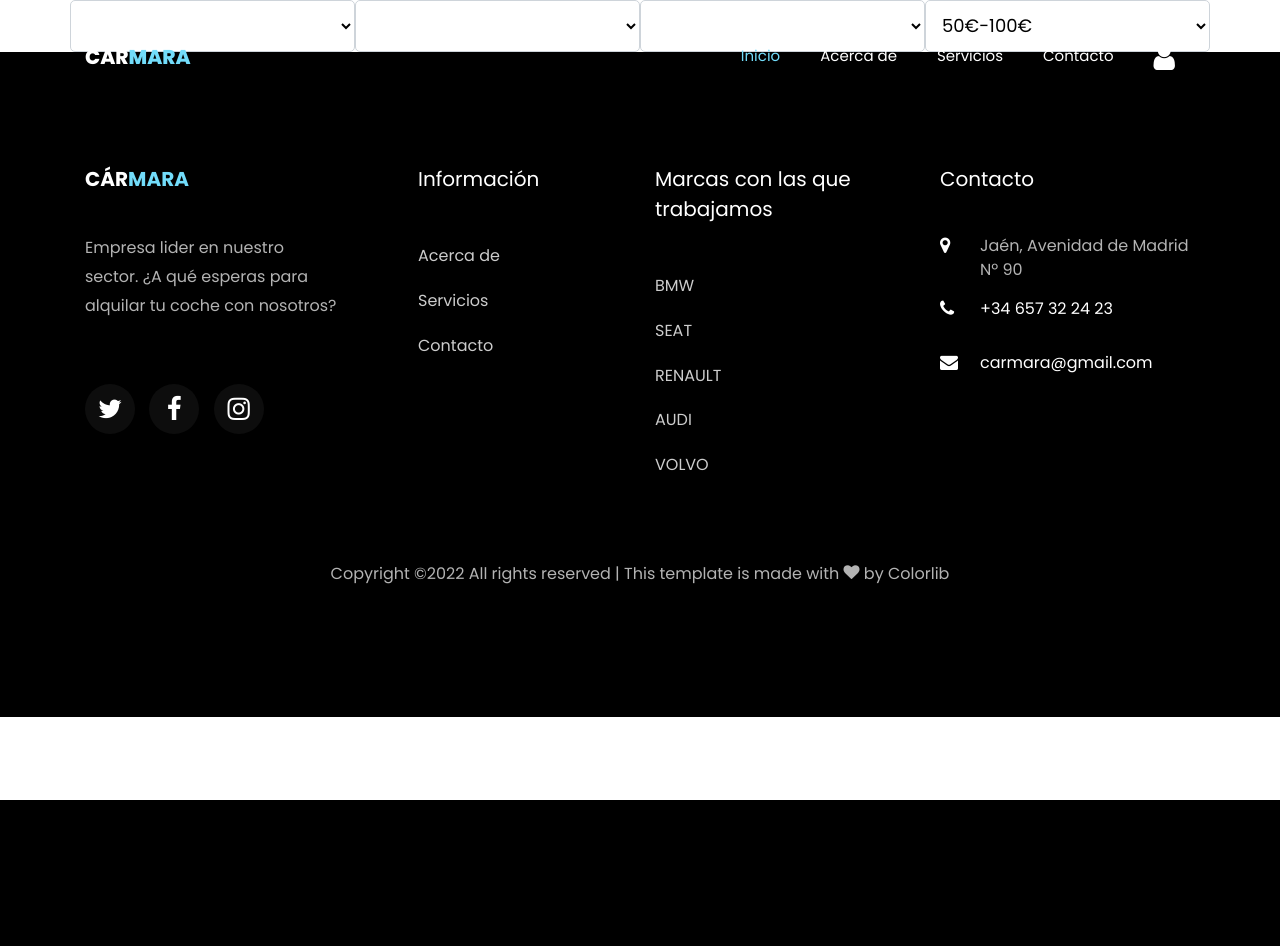
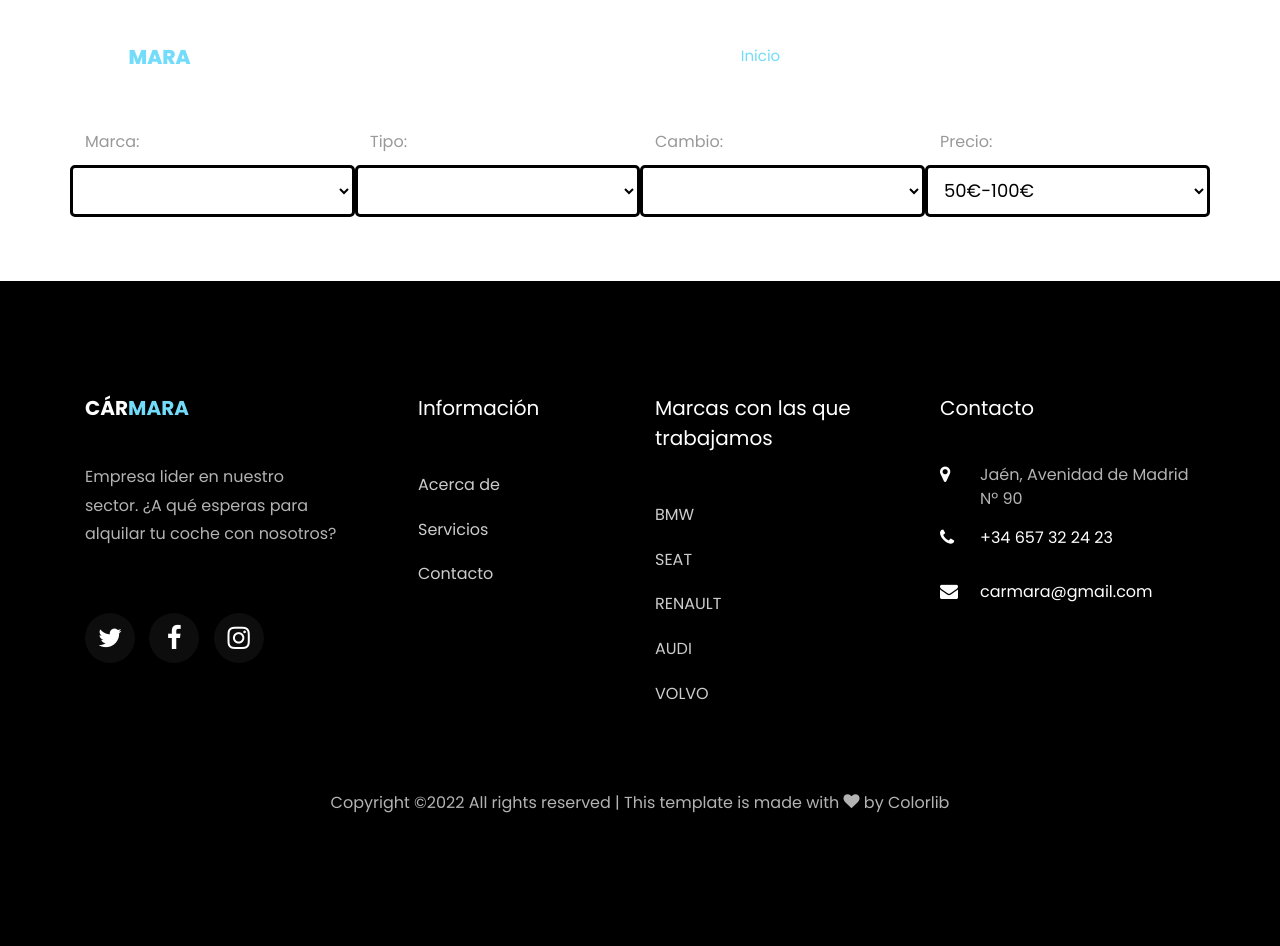
Before and after one commit to ManuelCamaraSerrano/Carmara, a Symfony app: template templates/reserva.html.twig in a window 1280 px wide. Before the commit the page ends 800 px from the top, so only its background shows below. Run offline with Twig, Linux system fonts and the light colour scheme; the template is opened without the code that fills it, so the values that code supplies are empty; some libraries are stand-ins or nearby versions; some web fonts are replaced.

Commit message:
commit 9

```diff
--- a/config/services.yaml
+++ b/config/services.yaml
@@ -22,3 +22,6 @@ services:
 
     # add more service definitions when explicit configuration is needed
     # please note that last definitions always *replace* previous ones
+    App\EventSubscriber\EasyAdminGmail:
+        tags:
+            - { name: kernel.event_listener }
--- /dev/null
+++ b/public/estilos/js/plantillas/coche.html
@@ -0,0 +1,20 @@
+<div class="coche" id="coche_1">
+	<div class="container">
+		<div class="row">
+		<div class="foto col-lg-6 col-12"><img class="img" src="images/car-1.jpg"></div>
+		<div class="info col-lg-6 col-12">
+			<div class="row">
+				<h1 class="nombre navbar-brand col-md-12">Seat Leon</h1>
+				<div class="col-md-12"><label for="">Número de puertas:</label><span class="npuertas"></span></div>
+				<div class="col-md-12"><label for="">Cv:</label><span class="cv"></span></div>
+				<div class="col-md-12"><label for="">Cambio:</label><span class="cambio"></span></div>
+				<div class="col-md-12"><label for="">Color:</label><span class="color"></span></div>
+				<div class="col-md-12"><label for="">Precio:</label><span class="precio"></span></div>
+				<div class="detalles col-md-6 col-6"><a href="" class="detalle">Detalles</a></div>
+				<div class="realizaReserva col-md-6 col-6"><a href="index.php">Reserva</a></div>
+			</div>
+
+		</div>
+	</div>
+</div>
+</div>
--- /dev/null
+++ b/public/estilos/js/plantillas/detalles.html
@@ -0,0 +1,29 @@
+<div class="coche coche_modal" id="coche_1">
+        <div class="container">
+            <div class="row">
+            <div class="col-lg-6 col-12 fotos">
+            <div class="row">
+                <div class="foto col-lg-6 col-6"><img class="img1" src="images/car-1.jpg"></div>
+                <div class="foto col-lg-6 col-6"><img class="img2" src="images/car-1.jpg"></div>
+            </div>
+            <div class="row">
+                <div class="foto col-lg-6 col-6"><img class="img3" src="images/car-1.jpg"></div>
+                <div class="foto col-lg-6 col-6"><img class="img4" src="images/car-1.jpg"></div>
+            </div>
+        </div>
+            <div class="info col-lg-6 col-12">
+                <div class="row">
+                    <h1 class="nombred navbar-brand col-md-12">Seat Leon</h1>
+                    <div class="col-md-6"><label for="">Matricula:</label><span class="matriculad"></span></div>
+                    <div class="col-md-6"><label for="">Número de puertas:</label><span class="npuertasd"></span></div>
+                    <div class="col-md-6"><label for="">Cv:</label><span class="cvd"></span></div>
+                    <div class="col-md-6"><label for="">Cambio:</label><span class="cambiod"></span></div>
+                    <div class="col-md-6"><label for="">Color:</label><span class="colord"></span></div>
+                    <div class="col-md-6"><label for="">Precio:</label><span class="preciod"></span></div>
+                    <div class="col-md-6"><label for="">Tipo:</label><span class="tipod"></span></div>
+                </div>
+
+            </div>
+        </div>
+    </div>
+</div>
--- a/public/estilos/js/reserva.js
+++ b/public/estilos/js/reserva.js
@@ -4,7 +4,8 @@ $(document).ready(function(){
     //const myParam = urlParams.get('ofirecogida');
     //alert(myParam.val());
 
-
+    // Rellenamos el combo de marcas
+    $("nav").attr("id","navEspecial")
             $.getJSON("/marcas",
             function(data){
                 $.each(data,function(ind,valor){
@@ -13,23 +14,67 @@ $(document).ready(function(){
                 })
             });
 
-
-
-
-    var cont = $("<div>").load("plantillas/coche.html",
+    // Cargamos la plantilla de mostrar un coche
+    var cont = $("<div>").load("/estilos/js/plantillas/coche.html",
             function(){
+                // Cargamos la plantilla de el modal
+                var detalle = $("<div>").load("/estilos/js/plantillas/detalles.html",
+            function(){})
+                // Cargamos los coches
                 $.getJSON("/coches",{},
                     function(data){
                         var modelo=cont.find("div[id^=coche]:first");
                         //creo las cajas
                         $.each(data,function(ind,valor){
-                            var id=data[ind].id;
                             var coche=modelo.clone(true);
-                            coche.attr("id","coche_"+id);
-                            coche.find(".nombre").text(data[ind].marca.nombre+" "+data[ind].modelo)
-                            coche.find(".nombre").text(data[ind].precio)
+                            coche.attr("id","coche_"+data[ind].id);
+                            coche.find(".nombre").text(data[ind].marca.nombre+" "+data[ind].modelo);
+                            coche.find(".npuertas").text(data[ind].npuertas);
+                            coche.find(".cv").text(data[ind].cv);
+                            coche.find(".cambio").text(data[ind].cambio);
+                            coche.find(".color").text(data[ind].color);
+                            coche.find(".precio").text(data[ind].precio+"€");
+                            coche.find(".img").attr("src","/estilos/images/"+data[ind].fotos[0].foto);
+                            $("footer").before(coche);
+                            cochedetalle = muestraDetalles(detalle,data[ind]);
+                            // Cuando pulse el enlace aparecerá el modal
+                            coche.find(".detalle").click(function(ev){
+                                ev.preventDefault();
+                                $(".contenedorModal").addClass("active");
+                                $(cochedetalle).dialog({
+                                    width: 1050,  // Tamaño del dialog
+                                    height:500
+                                });
+                                $(".ui-button").click(function(){
+                                    $(".contenedorModal").removeClass("active");
+                                })
+                            })
                     })
             })
 
     })
+
+
+    // Función que añade el contenido al modal
+    function muestraDetalles(detalle,data){
+        var modelo=detalle.find("div[id^=coche]:first");
+                    //creo las cajas
+        var coche=modelo.clone(true);
+        coche.attr("id","detalle_"+data.id);
+        coche.find(".nombred").text(data.marca.nombre+" "+data.modelo);
+        coche.find(".npuertasd").text(data.npuertas);
+        coche.find(".cvd").text(data.cv);
+        coche.find(".cambiod").text(data.cambio);
+        coche.find(".colord").text(data.color);
+        coche.find(".preciod").text(data.precio+"€");
+        coche.find(".matriculad").text(data.matricula);
+        coche.find(".tipod").text(data.tipo);
+        coche.find(".img1").attr("src","/estilos/images/"+data.fotos[0].foto);
+        coche.find(".img2").attr("src","/estilos/images/"+data.fotos[1].foto);
+        coche.find(".img3").attr("src","/estilos/images/"+data.fotos[2].foto);
+        coche.find(".img4").attr("src","/estilos/images/"+data.fotos[3].foto);
+
+        return coche;
+
+    }
 })
--- a/public/estilos/plantillas/coche.html
+++ /dev/null
@@ -1,20 +0,0 @@
-<div class="coche" id="coche_1">
-	<div class="container">
-		<div class="row">
-		<div class="foto col-lg-6 col-12"><img src="images/car-1.jpg"></div>
-		<div class="info col-lg-6 col-12">
-			<div class="row">
-				<h1 class="nombre navbar-brand col-md-12">Seat Leon</h1>
-				<div class="npuertas col-md-12"><label for="">Número de puertas:</label>4</div>
-				<div class="cv col-md-12"><label for="">Cv:</label>120</div>
-				<div class="cambio col-md-12"><label for="">Cambio:</label>Manual</div>
-				<div class="color col-md-12"><label for="">Color:</label>Rojo</div>
-				<div class="precio col-md-12"><label for="">Precio:</label>50€</div>
-				<div class="detalles col-md-6 col-6"><a href="index.php">Detalles</a></div>
-				<div class="realizaReserva col-md-6 col-6"><a href="index.php">Reserva</a></div>
-			</div>
-
-		</div>
-	</div>
-</div>
-</div>
--- a/public/estilos/scss/style.scss
+++ b/public/estilos/scss/style.scss
@@ -2385,6 +2385,7 @@ table {
 	}
 }
 
+// Estilos para la foto de usuario
 .fotousu{
 	border-radius: 60%;
 	width: 80px;
@@ -2394,16 +2395,16 @@ section h2{
 	color: black;
 }
 
+// Estilos para el listado de coches
 .coche{
+	margin: auto;
 	width: 80%;
 	box-shadow: 0px 12px 32px rgba(0,0,0,0.24);
 	border-radius: 10px 10px 10px 10px;
-	margin-left: 5%;
 	margin-bottom: 5%;
 	.foto img{
 		float: left;
 		width: 100%;
-		padding: 2%;
 	}
 	h1{
 		float: left;
@@ -2419,7 +2420,7 @@ section h2{
 			color: white;
 			text-decoration: none;
 			border-radius: 5px 5px 5px 5px;
-			margin-bottom: 2%;
+			margin-bottom: 5%;
 		}
 		label{
 			color: $primary;
@@ -2432,9 +2433,53 @@ section h2{
 	}
 }
 
+// Estilos para los select de oficinas
 #ofidevo,#ofireco{
 	option{
 		font-size: 160%;
 		color: black;
 	}
 }
+
+// Estilos para los filtros del listado de coches
+.filtros{
+	margin-top: 10%;
+	margin-bottom: 5%;
+	select{
+		border: solid black 3px;
+		background: $primary;
+	}
+}
+
+.ui-dialog{
+	background: white;
+	z-index: 2000;
+}
+.ui-dialog-titlebar{
+	background-color: black;
+}
+
+.coche_modal{
+	.fotos{
+		padding: 2%;
+	}
+	.info{
+		margin-top: 5%;
+	}
+}
+
+.contenedorModal{
+	position: fixed;
+	top: 0;
+	left: 0;
+	width: 100%;
+	height: 100%;
+	background: rgba(0, 0, 0, 0.5);
+	opacity: 0;
+	transition: .5s ease;
+	z-index: -1;
+	&.active {
+	  opacity: 0.5;
+	  z-index: 1500;
+	  }
+}
--- a/src/Controller/JsonController.php
+++ b/src/Controller/JsonController.php
@@ -80,7 +80,7 @@ class JsonController extends AbstractController
     }
 
     /**
-     * @Route("/oficinas", name="marcas")
+     * @Route("/oficinas", name="oficinas")
      */
     public function oficinas(ManagerRegistry $doctrine): Response
     {
--- a/src/Controller/ResetPasswordController.php
+++ b/src/Controller/ResetPasswordController.php
@@ -193,7 +193,6 @@ class ResetPasswordController extends AbstractController
         $user = $this->entityManager->getRepository(Usuario::class)->findOneBy([
             'email' => $emailFormData,
         ]);
-
         // Do not reveal whether a user account was found or not.
         if (!$user) {
             return false;
--- a/src/Entity/Usuario.php
+++ b/src/Entity/Usuario.php
@@ -39,7 +39,7 @@ class Usuario implements UserInterface, PasswordAuthenticatedUserInterface
 
     /**
      * @var string The hashed password
-     * @ORM\Column(type="string",length=600)
+     * @ORM\Column(type="string",length=600, nullable=true)
      */
     private $password;
 
--- a/templates/reserva.html.twig
+++ b/templates/reserva.html.twig
@@ -5,33 +5,54 @@
     {% endblock %}
 
 {% block body %}
-     <div class="container">
+    <div class="contenedorModal"></div>
+     <div class="container filtros">
      <div class="row">
-    <select name="marcas" id="marca" class="form-control col-3">
+        <div class="col-3">
+            <div class="row">
+                <label for="" class="col-12">Marca:</label>
+                <select name="marcas" id="marca" class="form-control col-12">
                     <option value=""></option>
                 </select>
-    <select name="tipo" id="tipo" class="form-control col-3">
+            </div>
+        </div>
+         <div class="col-3">
+            <div class="row">
+                <label for=""  class="col-12">Tipo:</label>
+                <select name="tipo" id="tipo" class="form-control col-12">
                     <option value=""></option>
                     <option value="4X4">4X4</option>
                     <option value="Berlina">Berlina</option>
                     <option value="Deportivo">Deportivo</option>
                     <option value="Familiar">Familiar</option>
                 </select>
-    <select name="cambio" id="cambio" class="form-control col-3">
+            </div>
+        </div>
+        <div class="col-3">
+            <div class="row">
+                <label for=""  class="col-12">Cambio:</label>
+                <select name="cambio" id="cambio" class="form-control col-12">
                     <option value=""></option>
                     <option value="Manual">Manual</option>
                     <option value="Automatico">Automatico</option>
                 </select>
-
-    <select name="precio" id="precio" class="form-control col-3">
+            </div>
+        </div>
+        <div class="col-3">
+            <div class="row">
+                 <label for=""  class="col-12">Precio:</label>
+                <select name="precio" id="precio" class="form-control col-12">
                     <option value="50-100">50€-100€</option>
                     <option value="100-150">100€-150€</option>
                     <option value="150-200">150€-200€</option>
                 </select>
             </div>
     </div>
+    </div>
+</div>
   {% endblock %}
   {% block footer %}
         {% include 'footer.html.twig' %}
+        <script src="https://code.jquery.com/ui/1.13.1/jquery-ui.js"></script>
         <script src="{{ asset('estilos/js/reserva.js') }}"></script>
   {% endblock %}
```
Also changed, not shown: migrations/Version20220217084607.php (added, +37 -0 lines), public/estilos/index.html (+32 -0 lines), src/EventSubscriber/EasyAdminGmail.php (added, +48 -0 lines), img/Joman.jpg (deleted), img/auto-gran-coupe-serie-8-gris.jpg (added), img/polo.png (added), img/seatIbiza.png (added), public/estilos/css/style.css, 1 other file. Lines whose indentation alone changed are shown as unchanged.
